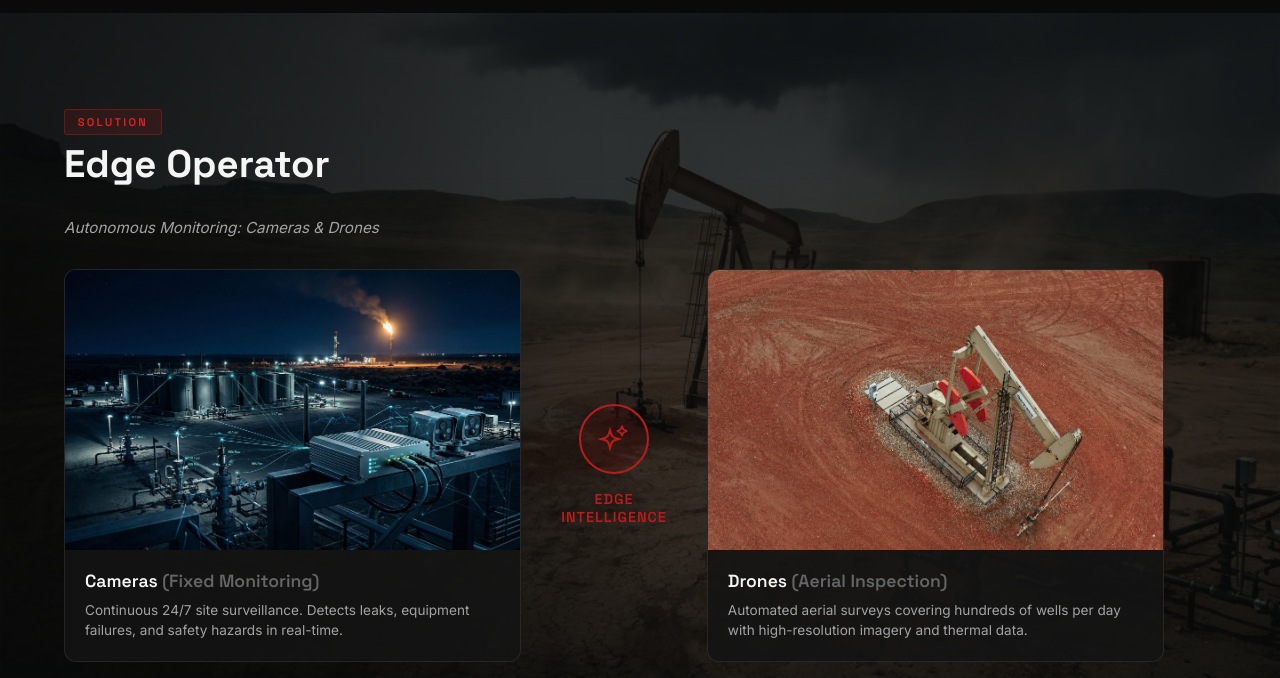
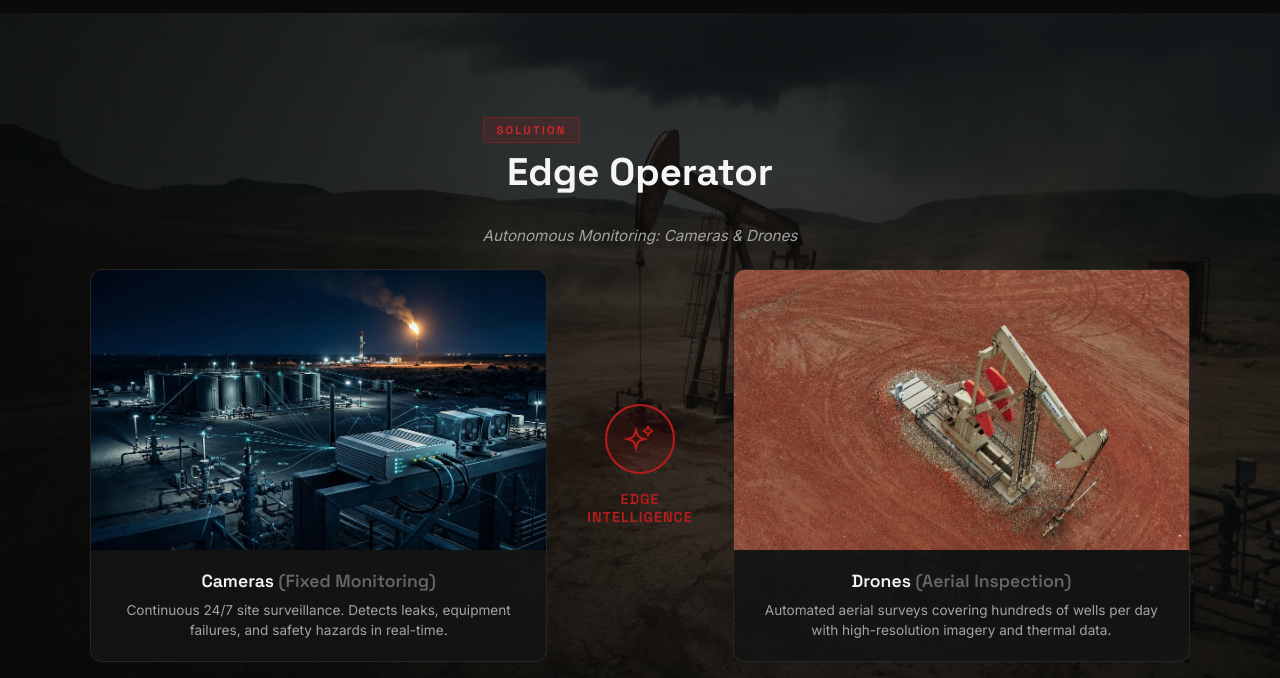
Before and after one commit to UOdrones/oail-deck, a website built with Vite: page index.html in a window 1280 px wide. Shown: the part 4002-4680 px from the top of the page. Built offline with nearby package versions, Linux system fonts and the light colour scheme.

Commit message:
Fix invest button to slide-10, center slide 6 content

```diff
--- a/index.html
+++ b/index.html
@@ -19,7 +19,7 @@
     </div>
     <div class="nav-dots" id="navDots"></div>
     <div class="nav-cta">
-      <a href="#slide-7" class="nav-button">Invest</a>
+      <a href="#slide-10" class="nav-button">Invest</a>
     </div>
   </nav>
 
--- a/src/style.css
+++ b/src/style.css
@@ -720,7 +720,9 @@ body {
 }
 
 .slide-6-content {
-  gap: 2rem;
+  gap: 1.5rem;
+  align-items: center;
+  text-align: center;
 }
 
 /* Monitoring grid */
```
